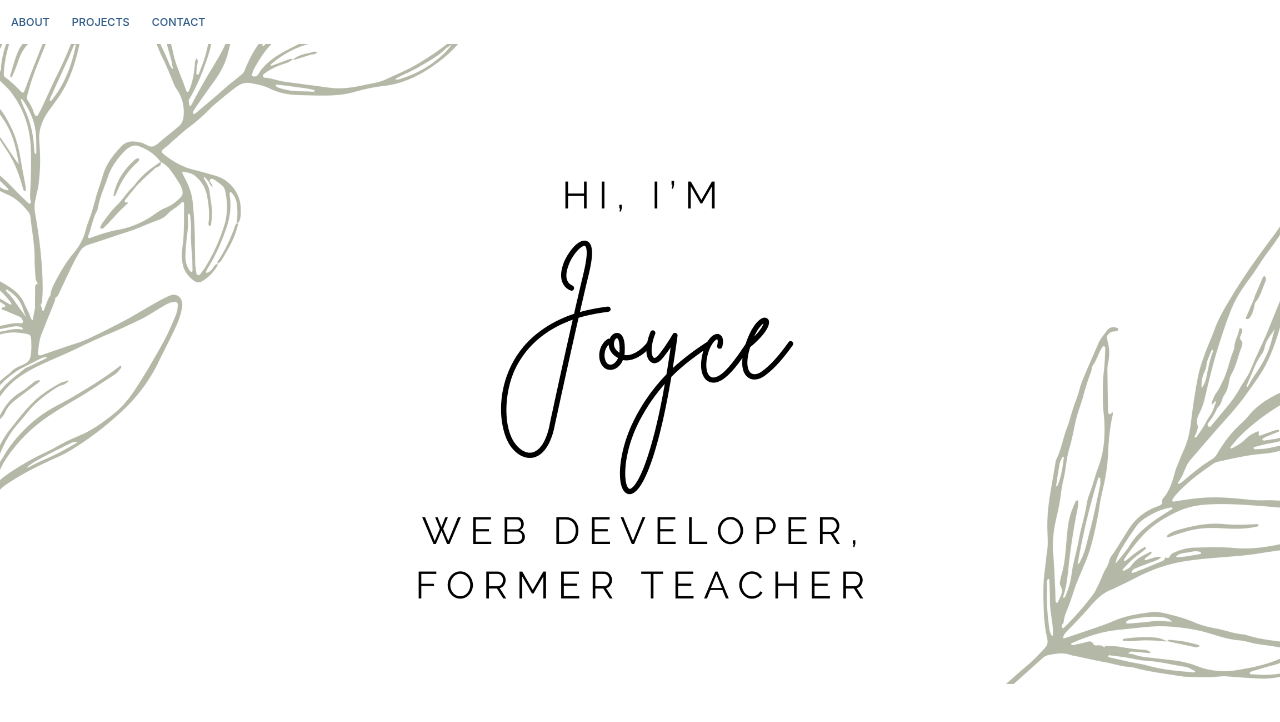
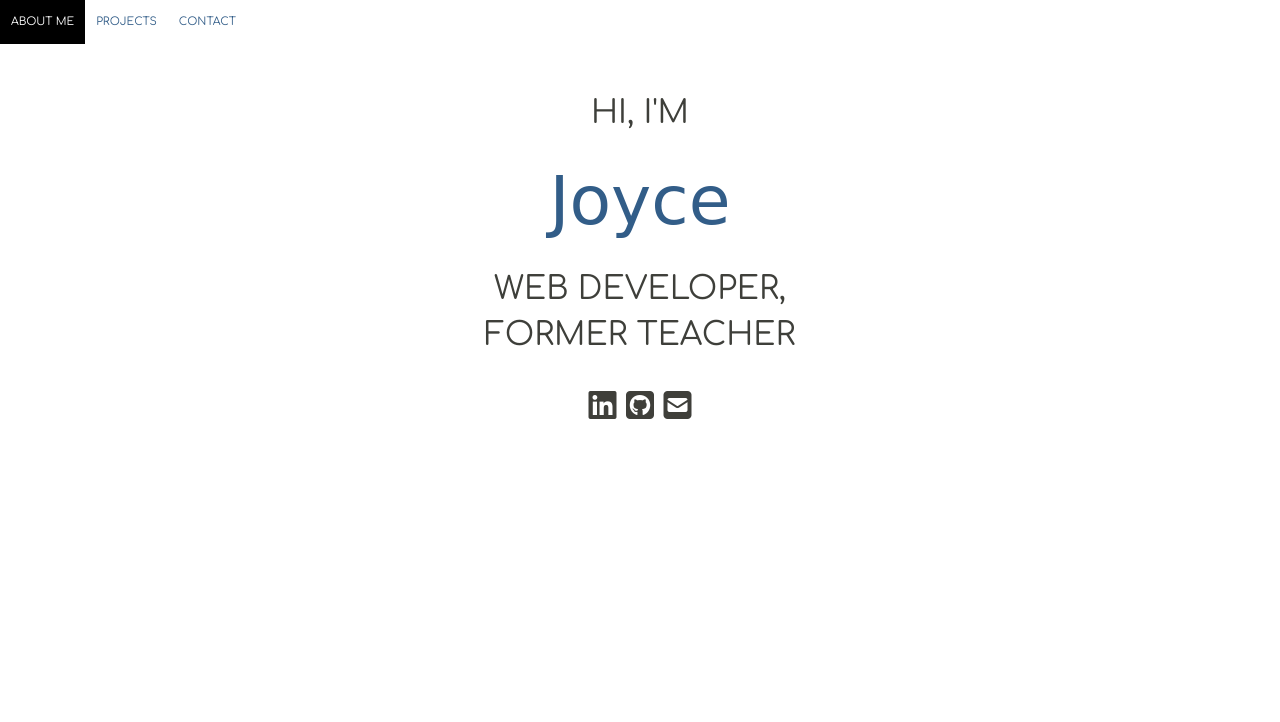
Before and after one commit to jkim2027/portfolio, a plain HTML site: page index.html in a window 1280 px wide. Drawn offline with Linux system fonts and the light colour scheme; a web font is replaced by a local one.

Commit message:
changed main

```diff
--- a/index.html
+++ b/index.html
@@ -5,6 +5,7 @@
     <meta name="viewport" content="width=device-width, initial-scale=1.0">
     <link rel="stylesheet" href="bootstrap.css">
     <link rel="stylesheet" href="style.css">
+    <link href="https://fonts.googleapis.com/css2?family=Birthstone+Bounce&family=Comfortaa&display=swap" rel="stylesheet">
     <script src="https://kit.fontawesome.com/eadcc881f7.js" crossorigin="anonymous"></script>
     <title>Joyce Hong | Developer</title>
 </head>
@@ -14,7 +15,7 @@
         <div class="navbar">
             <ul class="navbar-nav">
                 <li class="nav-item">
-                    <a class="nav-link" href="/about">about</a>
+                    <a class="nav-link" href="/about">about me</a>
                 </li>
                 <li class="nav-item">
                     <a class="nav-link" href="/projects">projects</a>
@@ -26,8 +27,18 @@
         </div>
     </nav>
 
-    <div>
-        <img src="images/banner.png" alt="banner" class="banner">
+    <div class="intro">
+        <h2>Hi, I'm</h2>
+        <h2 id="name">Joyce</h2>
+        <div>
+            <h2>Web Developer,</h2>
+            <h2>Former Teacher</h2>
+        </div>
+        <div class="contact">
+            <a href="https://www.linkedin.com/in/heyjoycehong/" target="_blank"><i class="fa-brands fa-linkedin" style="color: #3f3f3a;"></i></a>
+            <a href="https://github.com/jkim2027" target="_blank"><i class="fa-brands fa-square-github" style="color: #3f3f3a;"></i></a>
+            <a href="mailto: codejoycefully@gmail.com" target="_blank"><i class="fa-solid fa-square-envelope" style="color: #3f3f3a;"></i></a>
+        </div>
     </div>
 
 </body>
--- a/style.css
+++ b/style.css
@@ -1,5 +1,37 @@
+body {
+    margin: auto;
+    font-family: 'Comfortaa', cursive;
+}
 
-.circular {
+.intro {
+    margin-top: 50px;
+    text-align: center;
+    display: flex;
+    flex-direction: column;
+    gap: 20px;
+}
+
+.intro h2 {
+    font-family: 'Comfortaa', cursive;
+    text-transform: uppercase;
+}
+
+#name {
+    font-family: 'Birthstone Bounce', cursive;
+    text-transform: none;
+    font-size: 68px;
+    color: #325D88;
+}
+
+.contact {
+    font-size: 32px;
+}
+
+.fa-linkedin:hover, .fa-square-github:hover, .fa-square-envelope:hover {
+    color: #325D88 !important;
+}
+
+/* .circular {
     margin: auto;
     width: 200px;
     height: 200px;
@@ -15,7 +47,7 @@
 
 .banner {
     max-width: 100%;
-}
+} */
 
 .navbar .navbar-nav .nav-link:hover{
     background-color: black;
@@ -32,5 +64,5 @@
 }
 
 .nav-link {
-    font-size: 22px;
+    font-size: 24px;
 }
```
